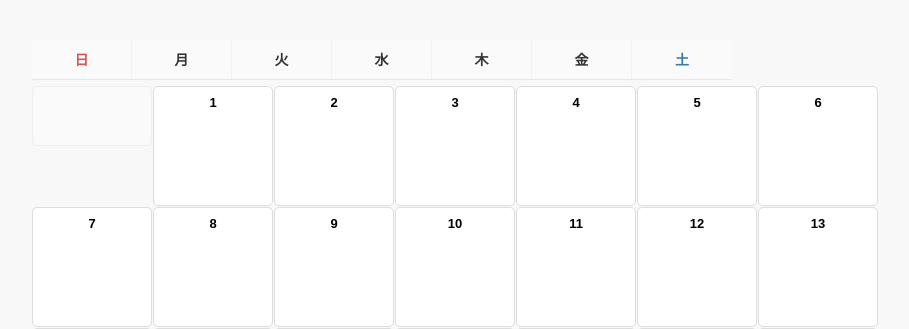
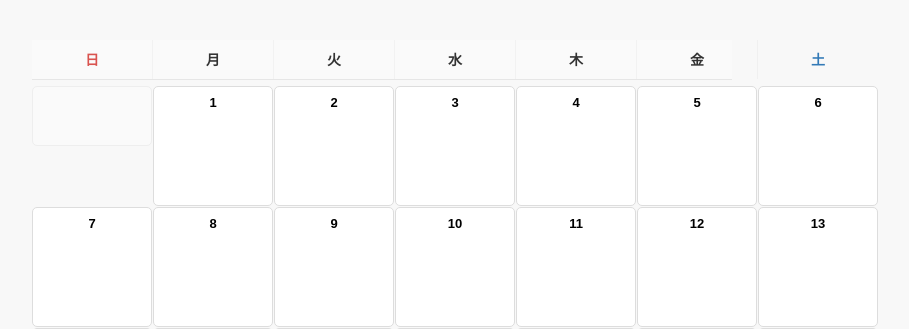
Before and after one commit to suzuki128/todolist, a Flask app: page / in a window 1280 px wide. Shown: the part 109-438 px from the top of the page, without its empty margins (258-1167 px from the left). Run offline with Flask 3, Linux system fonts and the light colour scheme.

Commit message:
日付の上曜日にできた

```diff
--- a/main/static/css/index.css
+++ b/main/static/css/index.css
@@ -1,9 +1,4 @@
-/* ------------------------------------------------
-   整理版 index.css
-   - 重複削除・タイポ修正
-   - レイアウトの衝突を避けるため共通設定はまとめる
-   - 既存の見た目を維持
-   ------------------------------------------------ */
+
 
 body {
     font-family: "メイリオ", sans-serif;
@@ -200,7 +195,7 @@ body {
     justify-content: center;
     width: 100%;
     height: 100%;
-    padding: 6px 4px;
+    padding: 6px 53px;
     font-size: 14px;
     font-weight: 700;
     color: #333;
```
